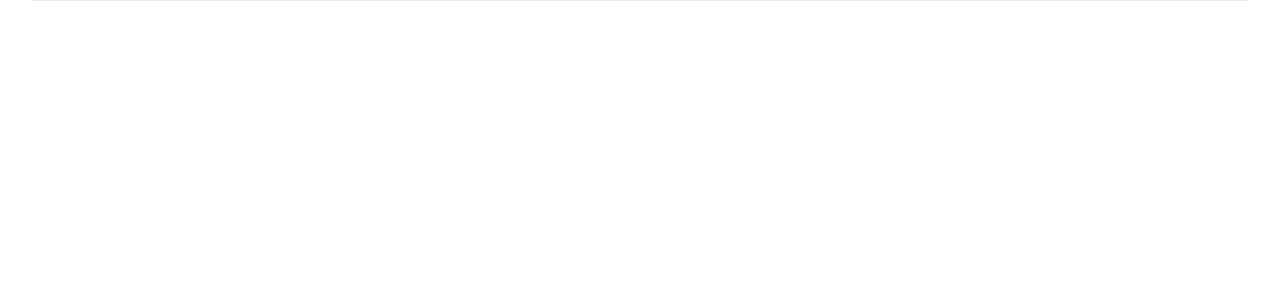
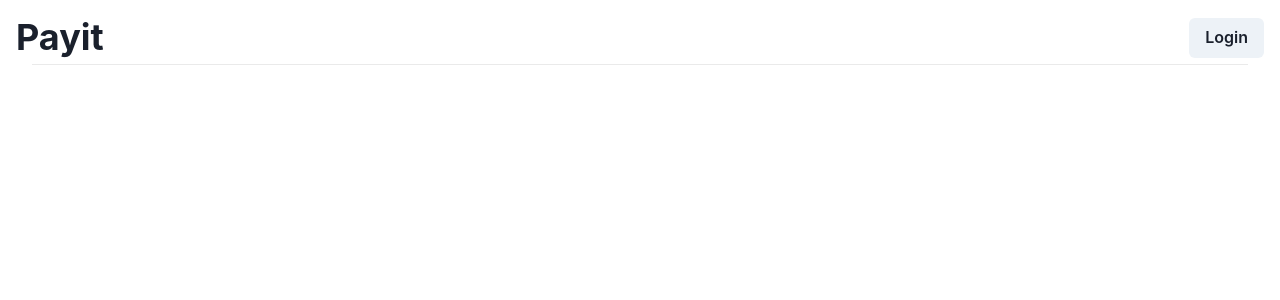
Before and after one commit to TanishqSingla/payit, a Next.js app: page / in a window 1280 px wide. Shown: the top 300 px of the page. Built offline with nearby package versions, Linux system fonts and the light colour scheme.

Commit message:
Add landing page to app
Components changed/added
- Header
- Footer
- Layout

Library additions:
- chakara@2.2.3

```diff
--- /dev/null
+++ b/components/Layout/Footer/Footer.tsx
@@ -0,0 +1,7 @@
+import styles from './Footer.module.css'
+
+export default function Footer() {
+  return <div className={styles.Footer}>
+
+  </div>
+}
--- /dev/null
+++ b/components/Layout/Header/Header.module.css
@@ -0,0 +1,3 @@
+.Header {
+  margin: 0;
+}
--- /dev/null
+++ b/components/Layout/Header/Header.tsx
@@ -0,0 +1,13 @@
+import { Box, Button, Flex, Heading, Spacer } from "@chakra-ui/react";
+
+export default function Header() {
+	return (
+		<Box h="16" m="0" p="4">
+			<Flex alignItems="center">
+				<Heading>Payit</Heading>
+				<Spacer />
+				<Button>Login</Button>
+			</Flex>
+		</Box>
+	);
+}
--- /dev/null
+++ b/components/Layout/Layout.tsx
@@ -0,0 +1,16 @@
+import Footer from "./Footer/Footer";
+import Header from "./Header/Header";
+
+type LayoutProps = {
+	children: React.ReactNode;
+};
+
+export default function Layout(props: LayoutProps) {
+	return (
+		<>
+			<Header />
+			{props.children}
+			<Footer />
+		</>
+	);
+}
--- a/package.json
+++ b/package.json
@@ -9,6 +9,10 @@
     "lint": "next lint"
   },
   "dependencies": {
+    "@chakra-ui/react": "^2.2.4",
+    "@emotion/react": "^11",
+    "@emotion/styled": "^11",
+    "framer-motion": "^6",
     "next": "12.2.2",
     "react": "18.2.0",
     "react-dom": "18.2.0"
--- a/pages/_app.tsx
+++ b/pages/_app.tsx
@@ -1,8 +1,16 @@
-import '../styles/globals.css'
-import type { AppProps } from 'next/app'
+import "../styles/globals.css";
+import type { AppProps } from "next/app";
+import Layout from "../components/Layout/Layout";
+import { ChakraProvider } from "@chakra-ui/react";
 
 function MyApp({ Component, pageProps }: AppProps) {
-  return <Component {...pageProps} />
+	return (
+		<ChakraProvider>
+			<Layout>
+				<Component {...pageProps} />
+			</Layout>
+		</ChakraProvider>
+	);
 }
 
-export default MyApp
+export default MyApp;
```
Also changed, not shown: components/Layout/Footer/Footer.module.css (added), 1 other file (tests, documents, lock files or other folders).
